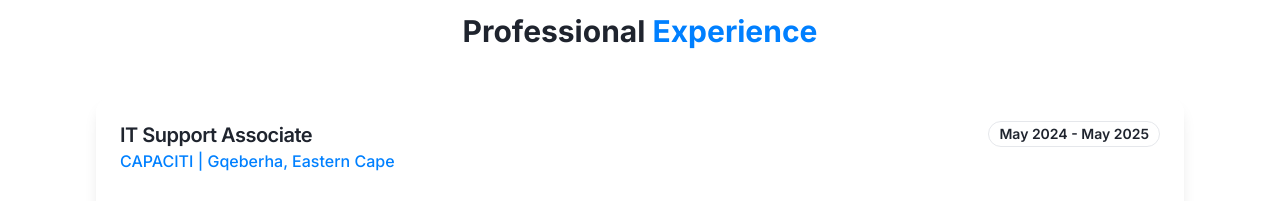
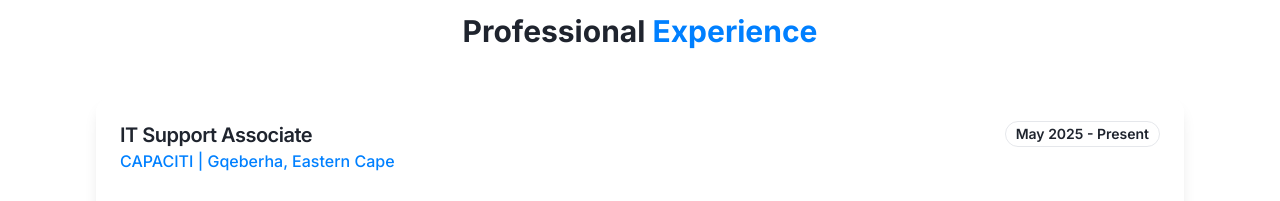
Before and after one commit to Phumzas/stellar-profile-craft-53, a React (Vite) app: page /about in a window 1280 px wide. Shown: the part 960-1161 px from the top of the page. Built offline with nearby package versions, Linux system fonts and the light colour scheme.

Commit message:
Fix: Update About section and resume
Updated the About section with the latest IT Support role and updated the resume download link.

```diff
--- a/src/pages/About.tsx
+++ b/src/pages/About.tsx
@@ -1,3 +1,4 @@
+
 import { Code, Database, Globe, Users, BookOpen, Monitor, Heart, Lightbulb, Target, Zap } from "lucide-react";
 import { Card, CardContent, CardDescription, CardHeader, CardTitle } from "@/components/ui/card";
 import { Badge } from "@/components/ui/badge";
@@ -39,7 +40,7 @@ const experience = [
   {
     role: "IT Support Associate",
     company: "CAPACITI | Gqeberha, Eastern Cape",
-    period: "May 2024 - May 2025",
+    period: "May 2025 - Present",
     achievements: [
       "Gained practical experience building Python-based medias",
       "Completed certified online courses in ML through Coursera, enhancing technical problem-solving skills and automation knowledge"
```
